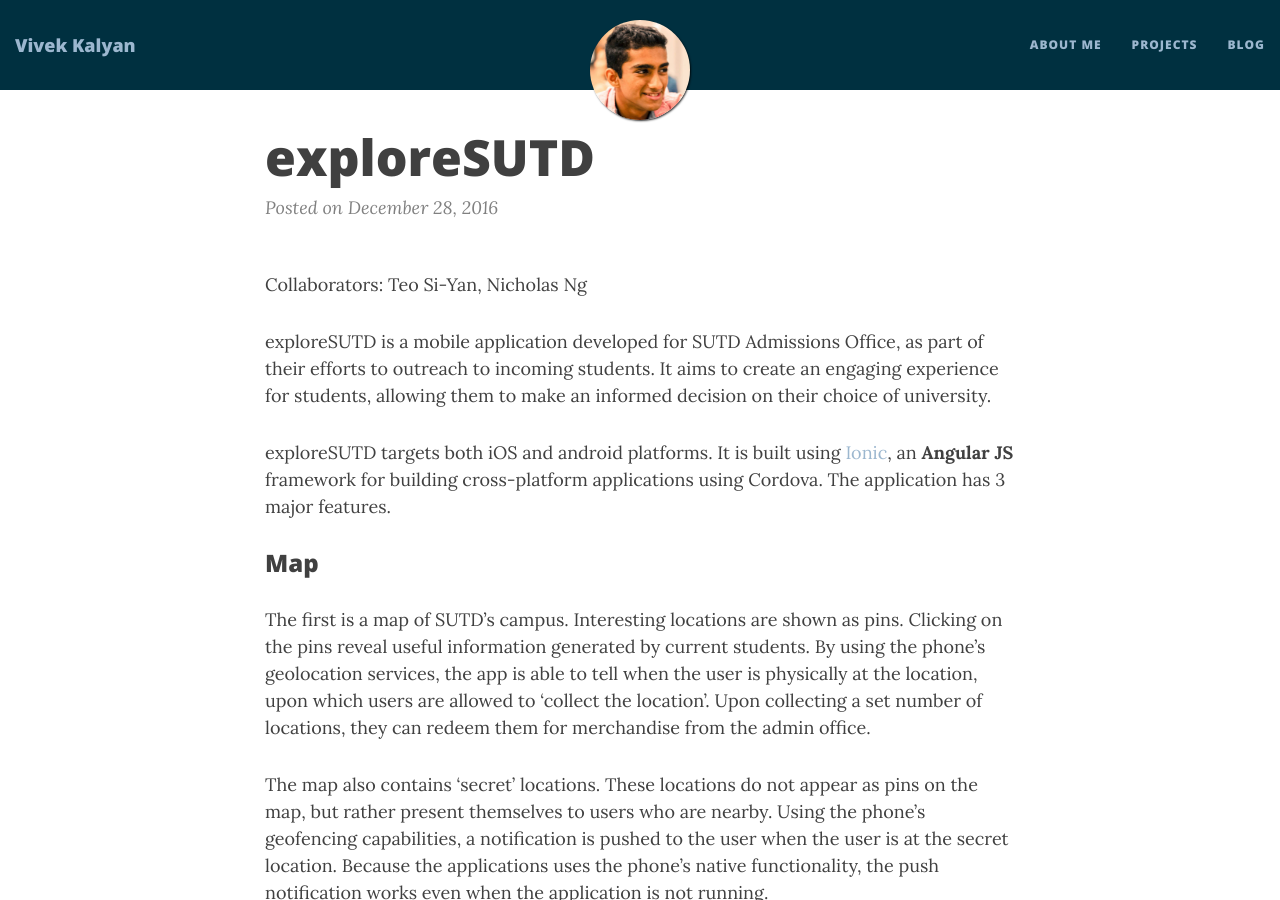
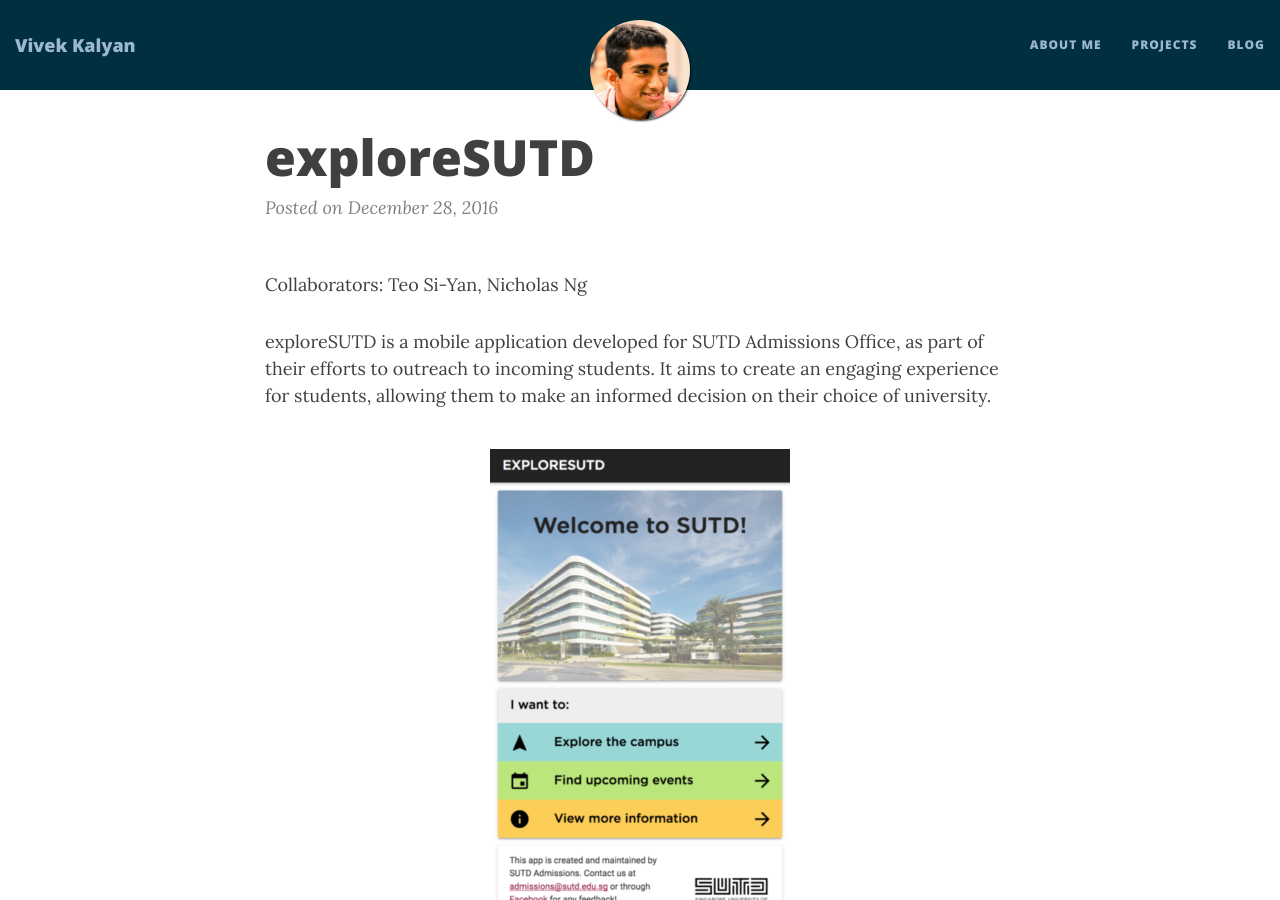
Before and after one commit to bowsplinter/bowsplinter.github.io, a Jekyll site: the page built from _projects/2016-12-28-exploreSUTD.md, in a window 1280 px wide and 900 px high. Built offline with Jekyll 4.4.1, drawn with Linux system fonts in a browser that asks for light colours; nearby versions of some CDN libraries.

Commit message:
Add images to exploreSUTD

```diff
--- a/_projects/2016-12-28-exploreSUTD.md
+++ b/_projects/2016-12-28-exploreSUTD.md
@@ -8,9 +8,13 @@
 
 exploreSUTD is a mobile application developed for SUTD Admissions Office, as part of their efforts to outreach to incoming students. It aims to create an engaging experience for students, allowing them to make an informed decision on their choice of university.
 
+<img class="center-block" style="padding: 10px 30px;" src="/img/exploreSUTD-home.png">
+
 exploreSUTD targets both iOS and android platforms. It is built using [Ionic](https://ionicframework.com/), an **Angular JS** framework for building cross-platform applications using Cordova. The application has 3 major features.
 
 ### Map
+
+<img class="center-block" style="padding: 10px 30px;" src="/img/exploreSUTD-map.png">
 
 The first is a map of SUTD's campus. Interesting locations are shown as pins. Clicking on the pins reveal useful information generated by current students. By using the phone's geolocation services, the app is able to tell when the user is physically at the location, upon which users are allowed to 'collect the location'. Upon collecting a set number of locations, they can redeem them for merchandise from the admin office.
 
@@ -18,11 +22,15 @@
 
 ### Events
 
+<img class="center-block" style="padding: 10px 30px;" src="/img/exploreSUTD-event.png">
+
 The second is a calendar with upcoming events organised by school. The calendar allows users to save events to their phone's calendar, share the events with friends and also receive push notifications of upcoming events.
 
 To facilitate ease of updating events, a **Ruby on Rails** powered content management system (CMS) was created for administrators to easily create events. In the CMS, administrators are able create, edit and delete events. They are also able to choose when the push notifications for the events are to be triggered (eg. 1 day before the event).
 
 ### Info
+
+<img class="center-block" style="padding: 10px 30px;" src="/img/exploreSUTD-info.png">
 
 The last is an information section, with information taken from the sutd website regarding applications to SUTD. It also curates interesting SUTD related feeds and news and presents it to the user in a readable manner.
 
```
Also changed, not shown: img/exploreSUTD-event.png (added), img/exploreSUTD-home.png (added), img/exploreSUTD-info.png (added), img/exploreSUTD-map.png (added).
